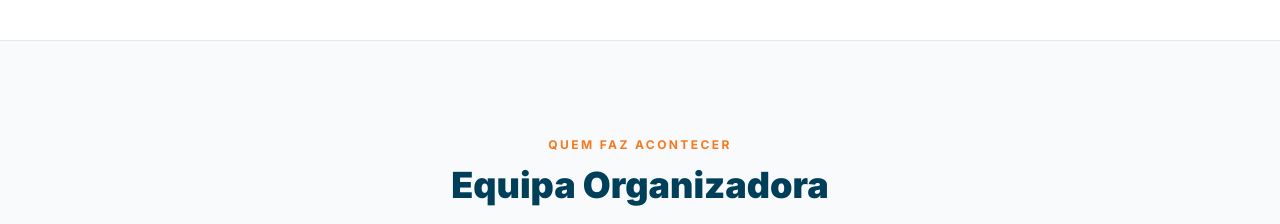
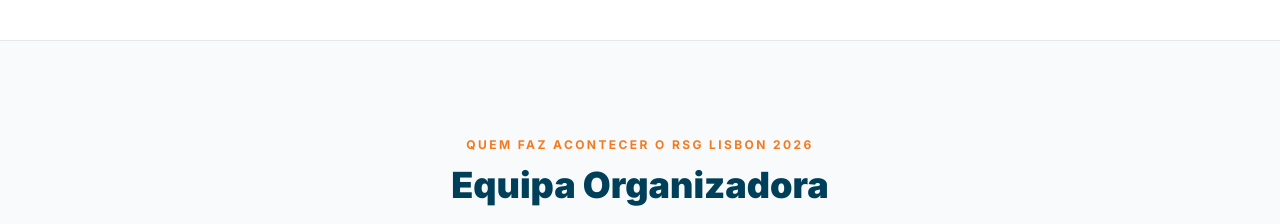
Before and after one commit to tugagilportugal-star/rsg2026, a React (Vite) app: page / in a window 1280 px wide. Shown: the part 10340-10564 px from the top of the page. Built offline with nearby package versions, Linux system fonts and the light colour scheme; no server answers.

Commit message:
Update Team.tsx

```diff
--- a/sections/Team.tsx
+++ b/sections/Team.tsx
@@ -49,7 +49,7 @@ export const Team: React.FC = () => {
     <Section id="team" className="bg-gray-50 border-t border-gray-200">
       <div className="text-center mb-16">
         <span className="text-brand-orange font-bold tracking-[0.2em] uppercase text-xs block mb-3">
-          Quem faz acontecer
+          Quem faz acontecer o RSG Lisbon 2026
         </span>
         <h2 className="text-3xl md:text-4xl font-black text-brand-darkBlue mb-4">
           Equipa Organizadora
```
